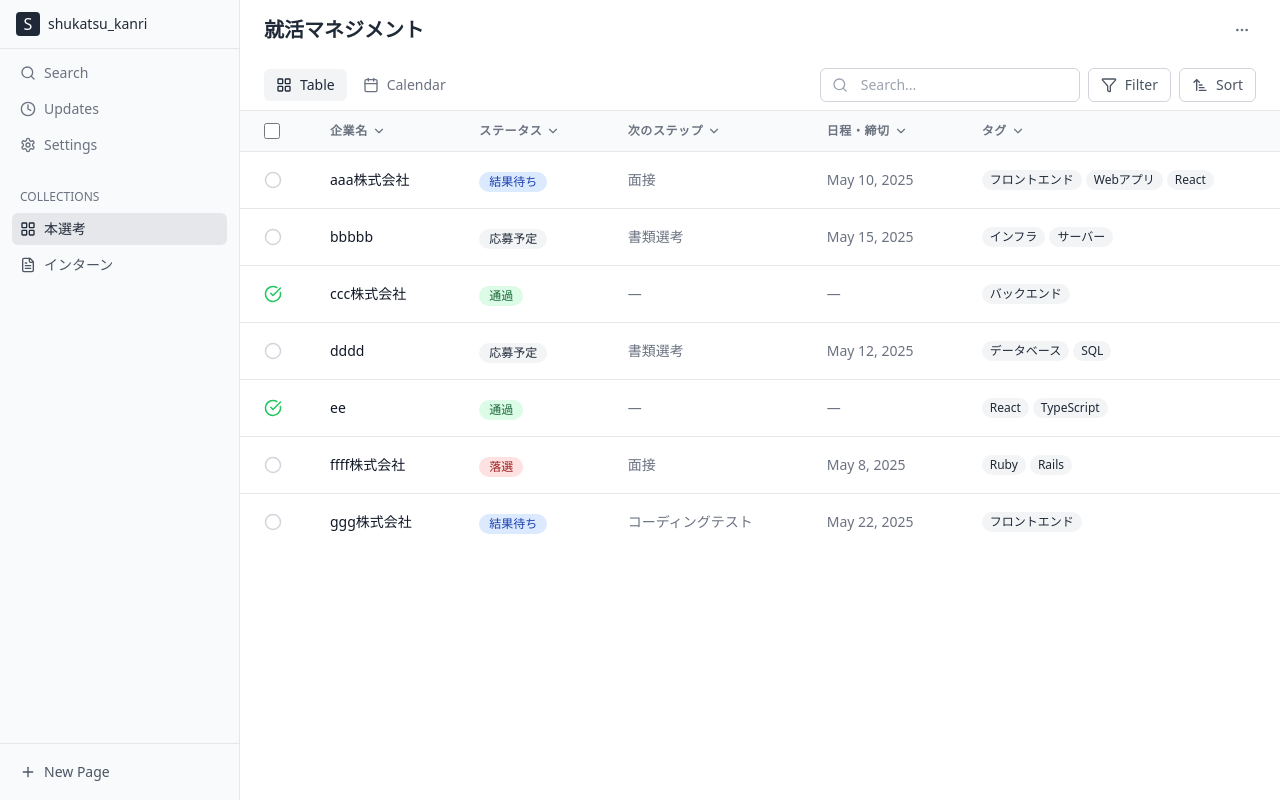
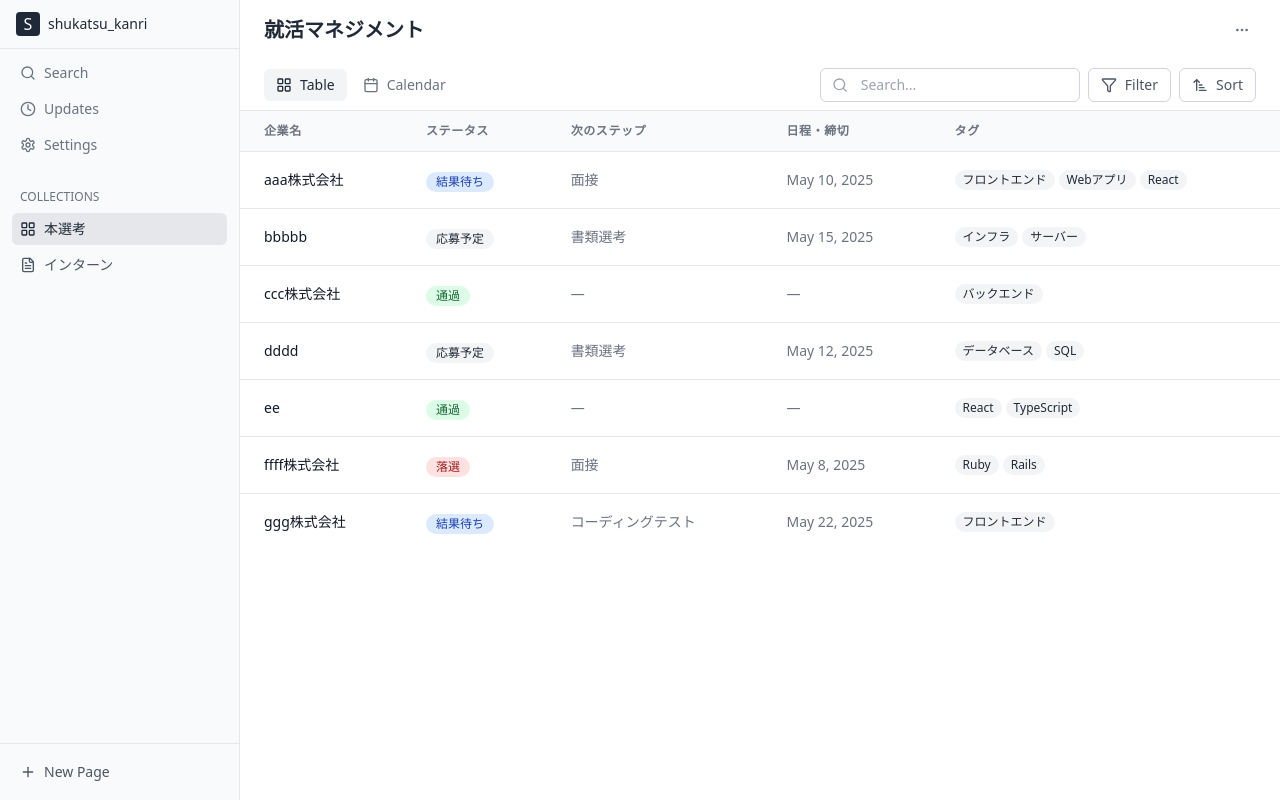
Before and after one commit to yuu0418/Shukatu_Management, a Next.js app in the folder client/: page / in a window 1280 px wide. Built offline with nearby package versions, Linux system fonts and the light colour scheme.

Commit message:
refactor: コンポーネント分割

```diff
--- /dev/null
+++ b/client/app/features/TableView/components/TableContainer.tsx
@@ -0,0 +1,22 @@
+"use client";
+
+import { useGetTasks } from "@/app/features/TableView/hooks/useGetTasks";
+import { TableHeader } from "./TableHeader";
+import { TableRow } from "./TableRow";
+
+const TableContainer = () => {
+  const { tasks } = useGetTasks();
+
+  return (
+    <table className="w-full border-collapse">
+      <TableHeader />
+      <tbody className="divide-y divide-gray-200 bg-white">
+        {tasks.map((task) => (
+          <TableRow key={task.id} task={task} />
+        ))}
+      </tbody>
+    </table>
+  );
+};
+
+export default TableContainer;
--- /dev/null
+++ b/client/app/features/TableView/components/TableHeader.tsx
@@ -0,0 +1,13 @@
+export const TableHeader = () => (
+  <thead>
+    <tr className="border-b border-gray-200 bg-gray-50 text-left text-xs font-medium uppercase tracking-wider text-gray-500">
+      {["企業名", "ステータス", "次のステップ", "日程・締切", "タグ"].map(
+        (label) => (
+          <th key={label} className="px-6 py-3">
+            <span>{label}</span>
+          </th>
+        )
+      )}
+    </tr>
+  </thead>
+);
--- /dev/null
+++ b/client/app/features/TableView/components/TableRow.tsx
@@ -0,0 +1,59 @@
+import type { Status, Task } from "@/types/types";
+
+const statusColors: Record<Status, string> = {
+  通過: "bg-green-100 text-green-800",
+  結果待ち: "bg-blue-100 text-blue-800",
+  応募予定: "bg-gray-100 text-gray-800",
+  落選: "bg-red-100 text-red-800",
+};
+
+type Props = {
+  task: Task;
+};
+
+export const TableRow = ({ task }: Props) => {
+  const formatDate = (dateStr: string | null) => {
+    if (!dateStr) return "";
+    const date = new Date(dateStr);
+    return new Intl.DateTimeFormat("en-US", {
+      month: "short",
+      day: "numeric",
+      year: "numeric",
+    }).format(date);
+  };
+
+  return (
+    <tr className="group hover:bg-gray-50">
+      <td className="whitespace-nowrap px-6 py-4">
+        <div className="text-sm font-medium text-gray-900">{task.name}</div>
+      </td>
+      <td className="whitespace-nowrap px-6 py-4">
+        <span
+          className={`inline-flex rounded-full px-2.5 py-0.5 text-xs font-medium ${
+            statusColors[task.status]
+          }`}
+        >
+          {task.status}
+        </span>
+      </td>
+      <td className="whitespace-nowrap px-6 py-4 text-sm text-gray-500">
+        {task.nextStep || "—"}
+      </td>
+      <td className="whitespace-nowrap px-6 py-4 text-sm text-gray-500">
+        {formatDate(task.dueDate) || "—"}
+      </td>
+      <td className="px-6 py-4">
+        <div className="flex flex-wrap gap-1">
+          {task.tags.map((tag, idx) => (
+            <span
+              key={task.id}
+              className="inline-flex rounded-full bg-gray-100 px-2 py-0.5 text-xs font-medium text-gray-800"
+            >
+              {tag}
+            </span>
+          ))}
+        </div>
+      </td>
+    </tr>
+  );
+};
--- a/client/app/page.tsx
+++ b/client/app/page.tsx
@@ -1,6 +1,6 @@
 import Header from "@/components/Header";
 import Sidebar from "@/components/Sidebar";
-import TableView from "@/components/TableView";
+import TableContainer from "./features/TableView/components/TableContainer";
 
 export default function Home() {
   return (
@@ -9,7 +9,7 @@ export default function Home() {
         <Sidebar />
         <div className="flex flex-1 flex-col overflow-hidden">
           <Header />
-          <TableView />
+          <TableContainer />
         </div>
       </div>
     </div>
--- a/client/components/TableView.tsx
+++ /dev/null
@@ -1,189 +0,0 @@
-import { CheckCircle, Circle, ChevronDown } from "lucide-react";
-
-type Status = "通過" | "結果待ち" | "応募予定" | "落選";
-
-interface Task {
-  id: string;
-  name: string;
-  status: Status;
-  nextStep: string | null;
-  dueDate: string | null;
-  tags: string[];
-}
-
-// ステータス
-const statusColors: Record<Status, string> = {
-  通過: "bg-green-100 text-green-800",
-  結果待ち: "bg-blue-100 text-blue-800",
-  応募予定: "bg-gray-100 text-gray-800",
-  落選: "bg-red-100 text-red-800",
-};
-
-const TableView: React.FC = () => {
-  const tasks: Task[] = [
-    {
-      id: "1",
-      name: "aaa株式会社",
-      status: "結果待ち",
-      nextStep: "面接",
-      dueDate: "2025-05-10",
-      tags: ["フロントエンド", "Webアプリ", "React"],
-    },
-    {
-      id: "2",
-      name: "bbbbb",
-      status: "応募予定",
-      nextStep: "書類選考",
-      dueDate: "2025-05-15",
-      tags: ["インフラ", "サーバー"],
-    },
-    {
-      id: "3",
-      name: "ccc株式会社",
-      status: "通過",
-      nextStep: null,
-      dueDate: null,
-      tags: ["バックエンド"],
-    },
-    {
-      id: "4",
-      name: "dddd",
-      status: "応募予定",
-      nextStep: "書類選考",
-      dueDate: "2025-05-12",
-      tags: ["データベース", "SQL"],
-    },
-    {
-      id: "5",
-      name: "ee",
-      status: "通過",
-      nextStep: null,
-      dueDate: null,
-      tags: ["React", "TypeScript"],
-    },
-    {
-      id: "6",
-      name: "ffff株式会社",
-      status: "落選",
-      nextStep: "面接",
-      dueDate: "2025-05-08",
-      tags: ["Ruby", "Rails"],
-    },
-    {
-      id: "7",
-      name: "ggg株式会社",
-      status: "結果待ち",
-      dueDate: "2025-05-22",
-      nextStep: "コーディングテスト",
-      tags: ["フロントエンド"],
-    },
-  ];
-
-  const formatDate = (dateStr: string | null) => {
-    if (!dateStr) return "";
-    const date = new Date(dateStr);
-    return new Intl.DateTimeFormat("en-US", {
-      month: "short",
-      day: "numeric",
-      year: "numeric",
-    }).format(date);
-  };
-
-  return (
-    <div className="flex-1 overflow-x-auto">
-      <table className="w-full border-collapse">
-        <thead>
-          <tr className="border-b border-gray-200 bg-gray-50 text-left text-xs font-medium uppercase tracking-wider text-gray-500">
-            <th className="w-8 px-6 py-3">
-              <div className="flex items-center">
-                <input
-                  type="checkbox"
-                  className="h-4 w-4 rounded border-gray-300 text-blue-600"
-                />
-              </div>
-            </th>
-            <th className="px-6 py-3">
-              <div className="flex items-center">
-                <span>企業名</span>
-                <ChevronDown className="ml-1" size={14} />
-              </div>
-            </th>
-            <th className="px-6 py-3">
-              <div className="flex items-center">
-                <span>ステータス</span>
-                <ChevronDown className="ml-1" size={14} />
-              </div>
-            </th>
-            <th className="px-6 py-3">
-              <div className="flex items-center">
-                <span>次のステップ</span>
-                <ChevronDown className="ml-1" size={14} />
-              </div>
-            </th>
-            <th className="px-6 py-3">
-              <div className="flex items-center">
-                <span>日程・締切</span>
-                <ChevronDown className="ml-1" size={14} />
-              </div>
-            </th>
-            <th className="px-6 py-3">
-              <div className="flex items-center">
-                <span>タグ</span>
-                <ChevronDown className="ml-1" size={14} />
-              </div>
-            </th>
-          </tr>
-        </thead>
-        <tbody className="divide-y divide-gray-200 bg-white">
-          {tasks.map((task) => (
-            <tr key={task.id} className="group hover:bg-gray-50">
-              <td className="w-8 px-6 py-4">
-                <div className="flex items-center">
-                  {task.status === "通過" ? (
-                    <CheckCircle size={18} className="text-green-500" />
-                  ) : (
-                    <Circle size={18} className="text-gray-300" />
-                  )}
-                </div>
-              </td>
-              <td className="whitespace-nowrap px-6 py-4">
-                <div className="text-sm font-medium text-gray-900">
-                  {task.name}
-                </div>
-              </td>
-              <td className="whitespace-nowrap px-6 py-4">
-                <span
-                  className={`inline-flex rounded-full px-2.5 py-0.5 text-xs font-medium ${
-                    statusColors[task.status]
-                  }`}
-                >
-                  {task.status}
-                </span>
-              </td>
-              <td className="whitespace-nowrap px-6 py-4 text-sm text-gray-500">
-                {task.nextStep || "—"}
-              </td>
-              <td className="whitespace-nowrap px-6 py-4 text-sm text-gray-500">
-                {formatDate(task.dueDate) || "—"}
-              </td>
-              <td className="px-6 py-4">
-                <div className="flex flex-wrap gap-1">
-                  {task.tags.map((tag, idx) => (
-                    <span
-                      key={idx}
-                      className="inline-flex rounded-full bg-gray-100 px-2 py-0.5 text-xs font-medium text-gray-800"
-                    >
-                      {tag}
-                    </span>
-                  ))}
-                </div>
-              </td>
-            </tr>
-          ))}
-        </tbody>
-      </table>
-    </div>
-  );
-};
-
-export default TableView;
```
